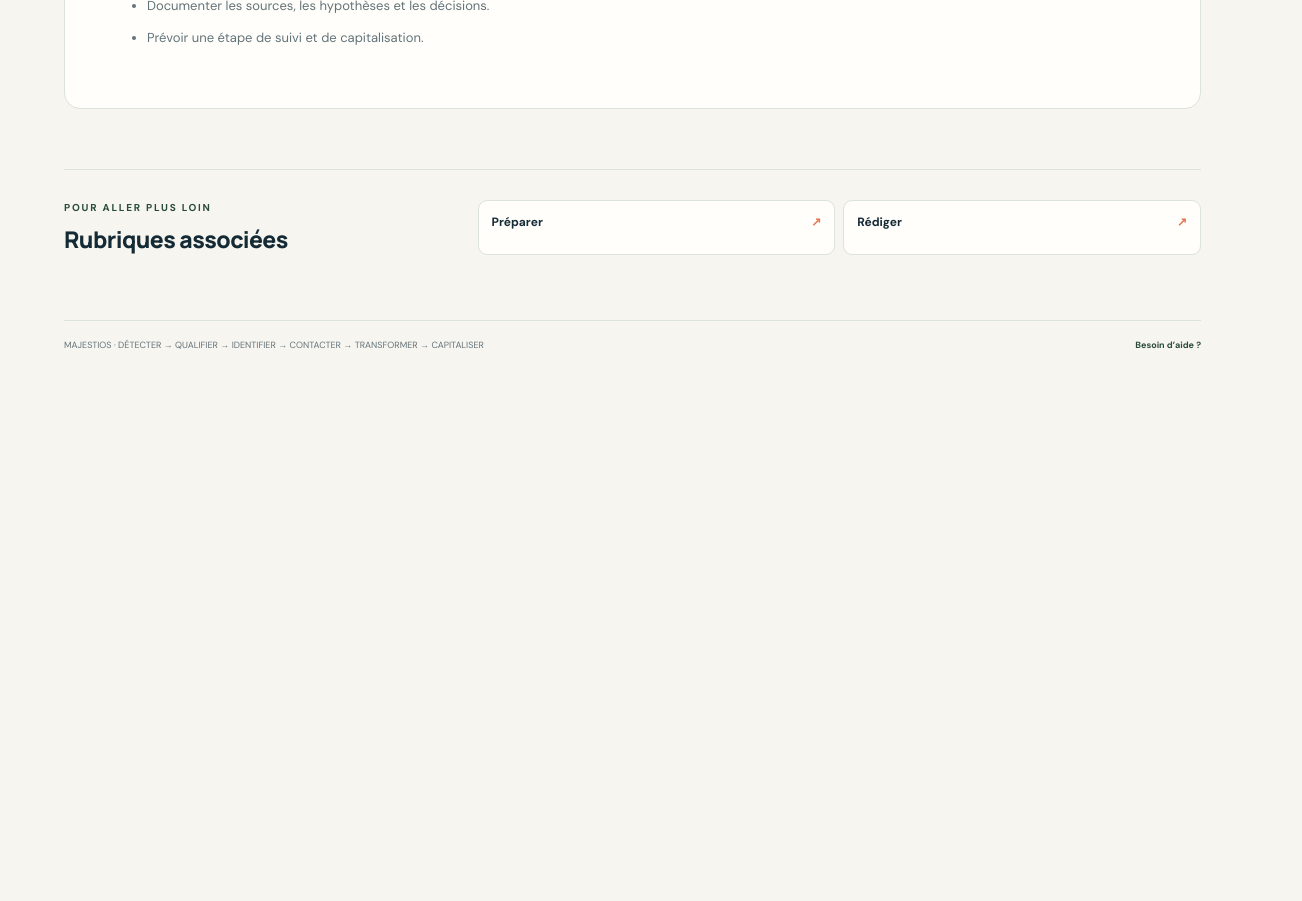
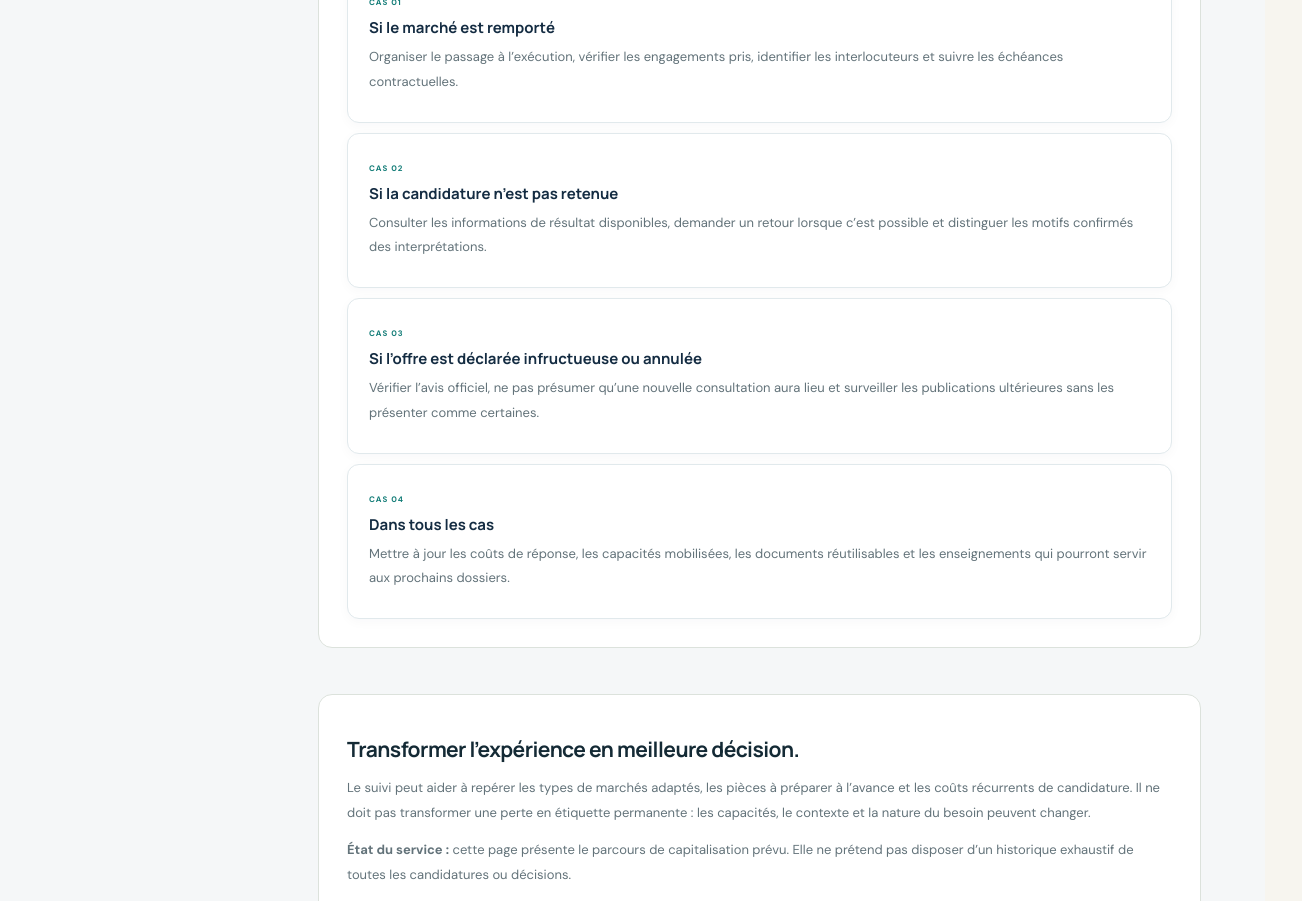
Before and after one commit to Chexpeer/Majestios, a Next.js app: page /developpement-commercial/accompagnement-appels-offres/apres-un-resultat in a window 1280 px wide. Shown: the part 960-1861 px from the top of the page, 1302 px wide, since content can reach past the window. Before the commit the page ends 1361 px from the top, so only its background shows below. Built offline with nearby package versions, Linux system fonts and the light colour scheme.

Commit message:
Créer le parcours d’analyse après résultat d’un appel d’offres

```diff
--- /dev/null
+++ b/src/app/developpement-commercial/accompagnement-appels-offres/apres-un-resultat/page.tsx
@@ -0,0 +1,20 @@
+import Link from "next/link";
+import PublicHeader from "@/components/public-header";
+
+export const metadata = { title: "Après le résultat d’un appel d’offres — MajestiOS", description: "Capitaliser sur les résultats d’appels d’offres, qu’ils soient favorables ou non, sans tirer de conclusions hâtives." };
+
+const outcomes = [
+ {title:"Si le marché est remporté",text:"Organiser le passage à l’exécution, vérifier les engagements pris, identifier les interlocuteurs et suivre les échéances contractuelles."},
+ {title:"Si la candidature n’est pas retenue",text:"Consulter les informations de résultat disponibles, demander un retour lorsque c’est possible et distinguer les motifs confirmés des interprétations."},
+ {title:"Si l’offre est déclarée infructueuse ou annulée",text:"Vérifier l’avis officiel, ne pas présumer qu’une nouvelle consultation aura lieu et surveiller les publications ultérieures sans les présenter comme certaines."},
+ {title:"Dans tous les cas",text:"Mettre à jour les coûts de réponse, les capacités mobilisées, les documents réutilisables et les enseignements qui pourront servir aux prochains dossiers."}
+];
+
+export default function ApresResultatPage() {
+ return <main className="public-site concept-page"><PublicHeader />
+  <section className="how-section concept-hero"><div><span className="section-label">ACCOMPAGNEMENT AUX APPELS D’OFFRES · CAPITALISATION</span><h1>Le résultat n’est pas la fin du parcours. <em>C’est une information à exploiter.</em></h1><p>Chaque consultation peut améliorer la connaissance des marchés et la discipline commerciale. La capitalisation doit rester factuelle : une décision ne révèle pas toujours à elle seule la raison du résultat, ni les chances de succès sur un autre marché.</p></div></section>
+  <section className="concept-principles"><span className="section-label">APRÈS LA DÉCISION</span><h2>Adapter la suite au résultat réellement publié.</h2><div className="results-list">{outcomes.map((o,i)=><article className="result-card" key={o.title}><div className="result-main"><span className="result-category">CAS {String(i+1).padStart(2,"0")}</span><h3>{o.title}</h3><p>{o.text}</p></div></article>)}</div></section>
+  <section className="concept-principles"><h2>Transformer l’expérience en meilleure décision.</h2><p>Le suivi peut aider à repérer les types de marchés adaptés, les pièces à préparer à l’avance et les coûts récurrents de candidature. Il ne doit pas transformer une perte en étiquette permanente : les capacités, le contexte et la nature du besoin peuvent changer.</p><p><strong>État du service :</strong> cette page présente le parcours de capitalisation prévu. Elle ne prétend pas disposer d’un historique exhaustif de toutes les candidatures ou décisions.</p><div className="route-actions"><Link className="search-submit concept-cta" href="/developpement-commercial/accompagnement-appels-offres">Retour à l’accompagnement ↗</Link><Link className="search-submit concept-cta" href="/developpement-commercial/prospection/suivi">Voir le suivi de prospection ↗</Link></div></section>
+  <footer className="public-footer"><Link className="footer-brand" href="/">MajestiOS</Link><Link href="/opportunites/marches-publics">Appels d’offres publics</Link><Link href="/faq">FAQ</Link></footer>
+ </main>;
+}
```
